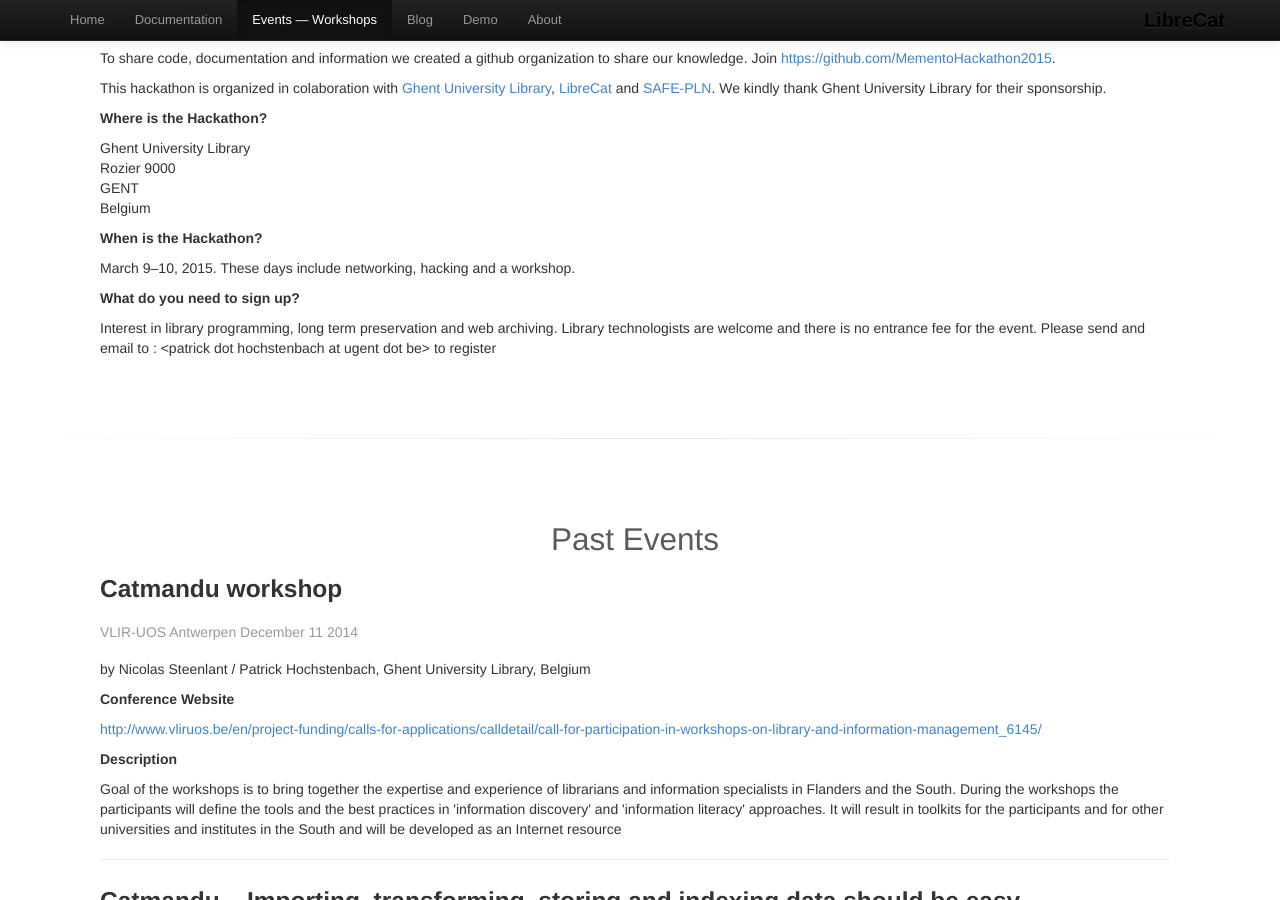
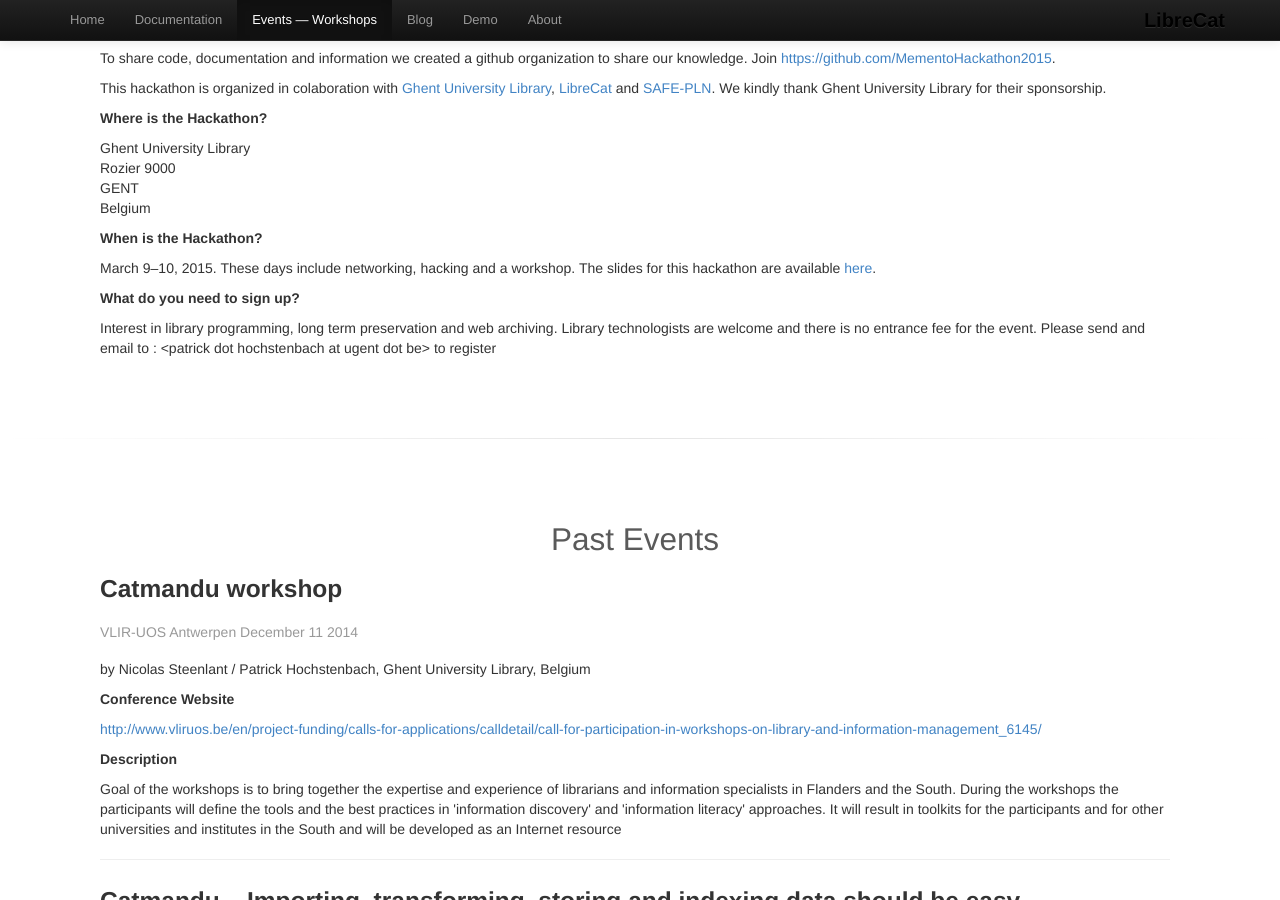
Before and after one commit to LibreCat/librecat.github.io, a Jekyll site: the page built from events.html, in a window 1280 px wide and 900 px high, scrolled down 637 px. Built offline with Jekyll 4.4.1, drawn with Linux system fonts in a browser that asks for light colours.

Commit message:
Adding hackathon slides

```diff
--- a/events.html
+++ b/events.html
@@ -61,7 +61,7 @@ Belgium<br>
     <h5>When is the Hackathon?</h5>
 
     <p>
-March 9–10, 2015. These days include networking, hacking and a workshop.
+March 9–10, 2015. These days include networking, hacking and a workshop. The slides for this hackathon are available <a href="/assets/Memento_101.pptx">here</a>.
     </p>
 
     <h5>What do you need to sign up?</h5>
```
Also changed, not shown: 1 other file.
